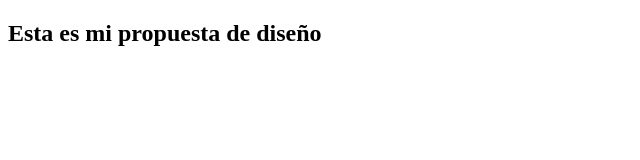
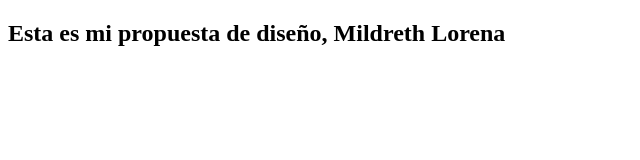
Before and after one commit to Esteban-Acosta/proyectoartesaniasSA, a plain HTML site: page index_mildreth.html in a window 1280 px wide. Shown: the whole page, without its empty margins (0-640 px from the left). Drawn offline with Linux system fonts and the light colour scheme.

Commit message:
cambios index

```diff
--- a/index_mildreth.html
+++ b/index_mildreth.html
@@ -7,6 +7,6 @@
     <title>Document</title>
 </head>
 <body>
-    <h2>Esta es mi propuesta de diseño</h2>
+    <h2>Esta es mi propuesta de diseño, Mildreth Lorena</h2>
 </body>
 </html>
```
